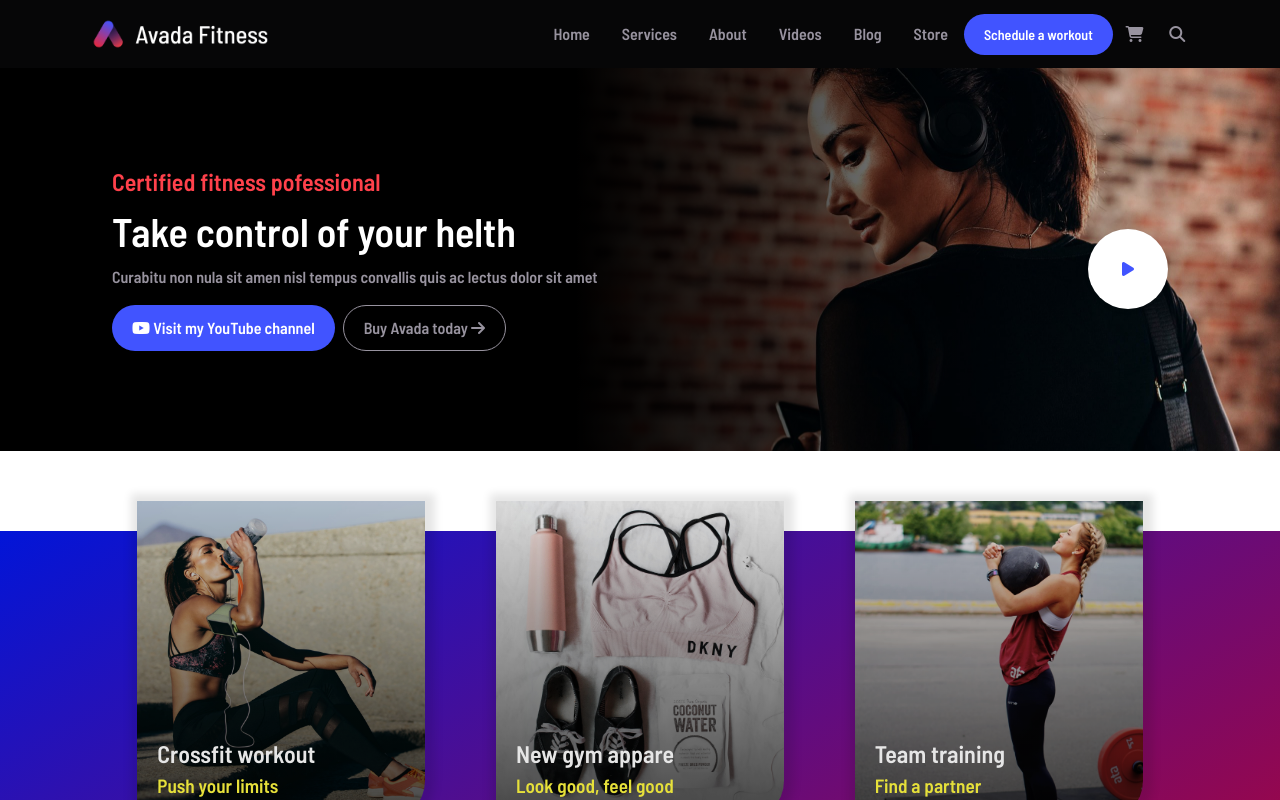
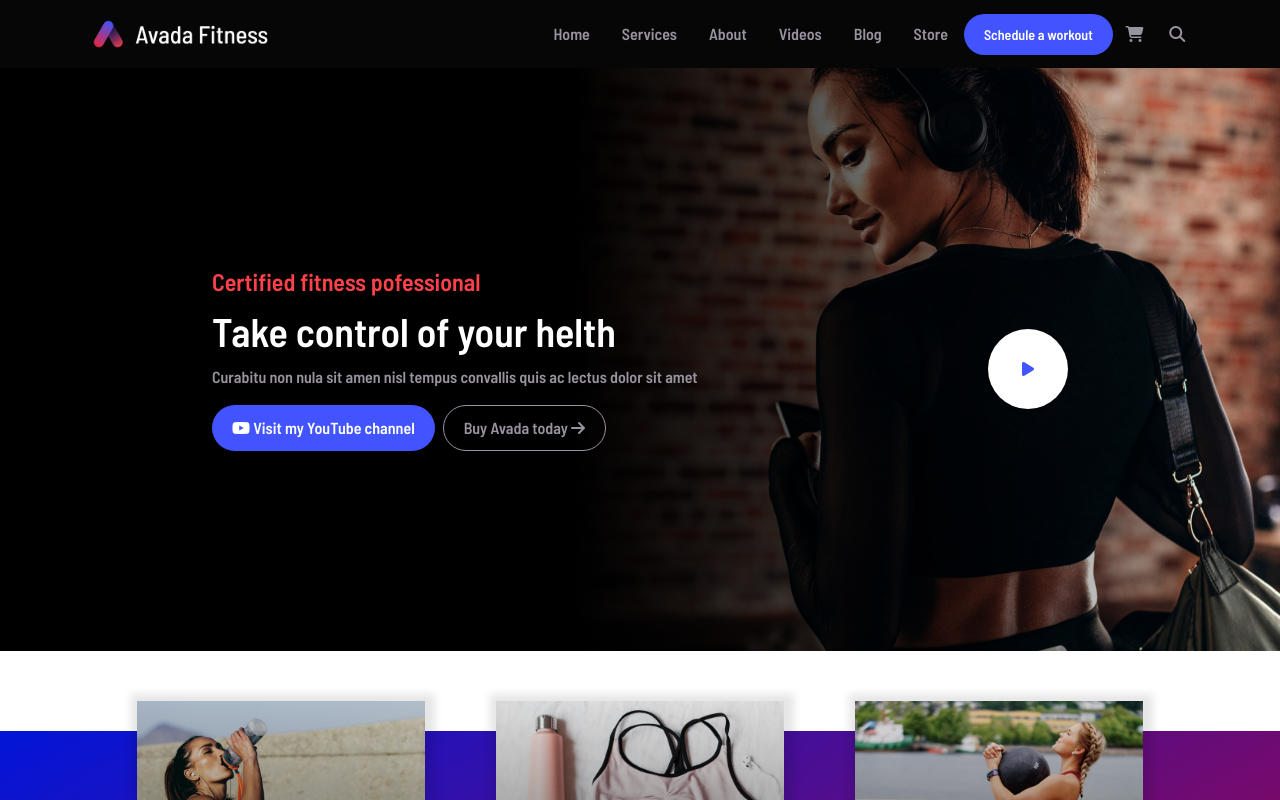
Before and after one commit to emilianogastaldo/proj-html-vuejs, a Vue app: page / in a window 1280 px wide. Shown: the top 800 px of the page. Built offline with nearby package versions, Linux system fonts and the light colour scheme.

Commit message:
fixed jumbotron

```diff
--- a/src/components/Jumbotron.vue
+++ b/src/components/Jumbotron.vue
@@ -43,7 +43,7 @@ export default {
     background-position: top;
     color: white;
     text-align: center;
-    padding: 100px;
+    padding: 200px;
 }
 
 .content {
```
